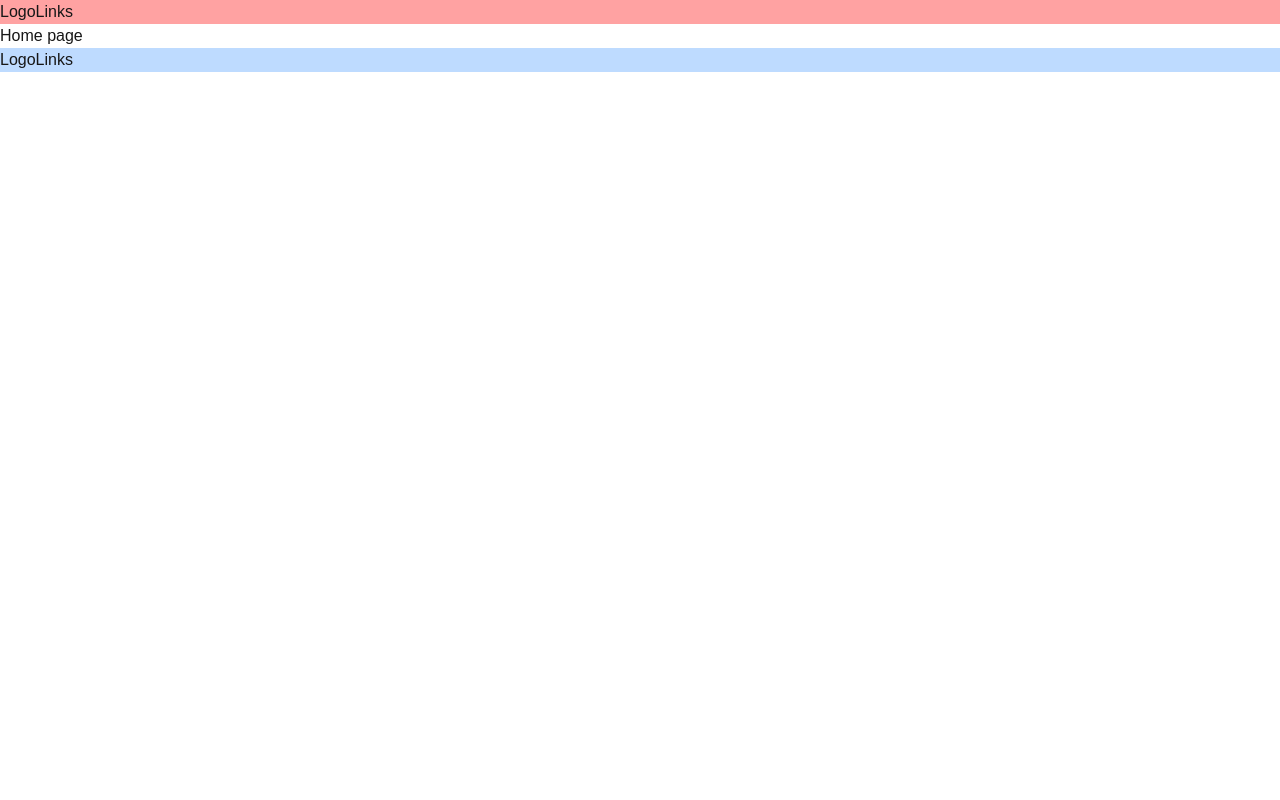
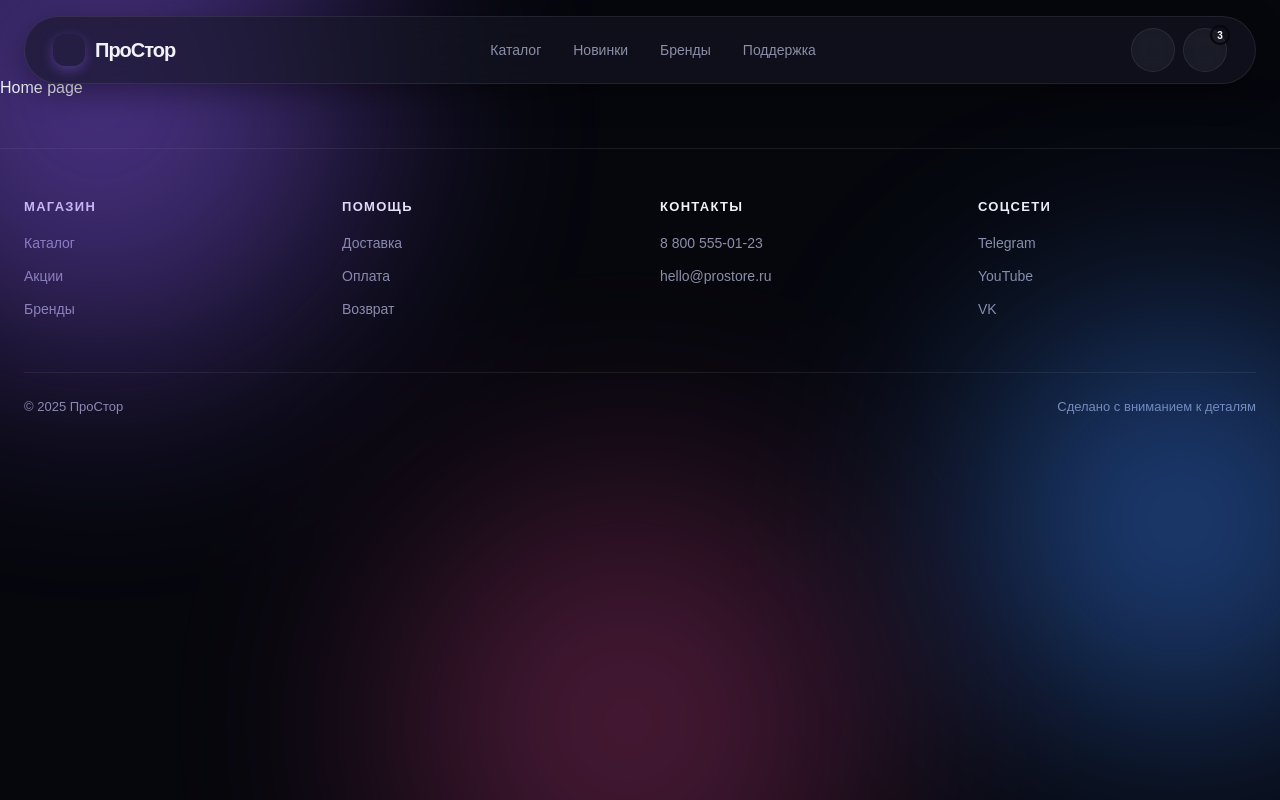
Before and after one commit to KarameLka-cloud/prostore, a Next.js app in the folder frontend/: page / in a window 1280 px wide. Built offline with nearby package versions, Linux system fonts and the light colour scheme.

Commit message:
Добавлен фон для основных страниц. Стилизованы header и footer

```diff
--- a/frontend/app/layout.tsx
+++ b/frontend/app/layout.tsx
@@ -19,6 +19,9 @@ export const metadata: Metadata = {
     "ПроСтор - Магазин игровых приставок! PlayStation, Nintendo, Oculus, Steam, Xbox",
   description:
     "Магазин игровых приставок! PlayStation, Nintendo, Oculus, Steam, Xbox",
+  icons: {
+    icon: "/favicon.ico",
+  },
 };
 
 export default function RootLayout({ children }: LayoutProps<"/">) {
@@ -27,9 +30,16 @@ export default function RootLayout({ children }: LayoutProps<"/">) {
       lang="ru"
       className={`${robotoSans.variable} ${robotoMono.variable} h-full antialiased`}
     >
-      <body>
+      <body className="relative">
+        {/* Background blobs */}
+        <div className="fixed inset-0 z-0 overflow-hidden pointer-events-none">
+          <div className="absolute rounded-full blur-[120px] opacity-50 w-125 h-125 bg-[#8b5cf6] -top-37.5 -left-37.5" />
+          <div className="absolute rounded-full blur-[120px] opacity-50 w-100 h-100 bg-[#3b82f6] top-80 -right-25" />
+          <div className="absolute rounded-full blur-[120px] opacity-30 w-114 h-114 bg-[#ec4899] -bottom-37.5 left-100" />
+        </div>
+
         <Header />
-        {children}
+        <main className="relative z-10 mx-auto max-w-7xl">{children}</main>
         <Footer />
       </body>
     </html>
--- a/frontend/src/app/styles/globals.css
+++ b/frontend/src/app/styles/globals.css
@@ -1,8 +1,16 @@
 @import "tailwindcss";
 
 :root {
-  --background: #ffffff;
-  --foreground: #171717;
+  --background: #06070d;
+  --foreground: #f0f2f8;
+  --glass: rgba(255, 255, 255, 0.04);
+  --glass-strong: rgba(255, 255, 255, 0.07);
+  --glass-border: rgba(255, 255, 255, 0.08);
+  --glass-border-hover: rgba(255, 255, 255, 0.18);
+  --violet: #8b5cf6;
+  --blue: #3b82f6;
+  --pink: #ec4899;
+  --muted: #8b8fa8;
 }
 
 @theme inline {
@@ -12,13 +20,6 @@
   --font-mono: var(--font-roboto-mono);
 }
 
-@media (prefers-color-scheme: dark) {
-  :root {
-    --background: #0a0a0a;
-    --foreground: #ededed;
-  }
-}
-
 body {
   background: var(--background);
   color: var(--foreground);
--- a/frontend/src/widgets/footer/ui/Footer.tsx
+++ b/frontend/src/widgets/footer/ui/Footer.tsx
@@ -1,8 +1,111 @@
+import Link from "next/link";
+
 export default function Footer() {
   return (
-    <footer className="bg-blue-200 flex">
-      <div>Logo</div>
-      <div>Links</div>
+    <footer className="border-t border-[rgba(255,255,255,0.08)] mt-12">
+      <div className="mx-auto max-w-7xl px-6 py-12">
+        <div className="grid grid-cols-2 md:grid-cols-4 gap-10">
+          {/* Магазин */}
+          <div>
+            <h5 className="text-[13px] font-bold text-[#f0f2f8] mb-4 uppercase tracking-widest">
+              Магазин
+            </h5>
+            <Link
+              href="/catalog"
+              className="block text-[#8b8fa8] no-underline text-[14px] mb-3 transition-colors duration-200 hover:text-[#f0f2f8]"
+            >
+              Каталог
+            </Link>
+            <Link
+              href="/sale"
+              className="block text-[#8b8fa8] no-underline text-[14px] mb-3 transition-colors duration-200 hover:text-[#f0f2f8]"
+            >
+              Акции
+            </Link>
+            <Link
+              href="/brands"
+              className="block text-[#8b8fa8] no-underline text-[14px] mb-3 transition-colors duration-200 hover:text-[#f0f2f8]"
+            >
+              Бренды
+            </Link>
+          </div>
+
+          {/* Помощь */}
+          <div>
+            <h5 className="text-[13px] font-bold text-[#f0f2f8] mb-4 uppercase tracking-widest">
+              Помощь
+            </h5>
+            <Link
+              href="/delivery"
+              className="block text-[#8b8fa8] no-underline text-[14px] mb-3 transition-colors duration-200 hover:text-[#f0f2f8]"
+            >
+              Доставка
+            </Link>
+            <Link
+              href="/payment"
+              className="block text-[#8b8fa8] no-underline text-[14px] mb-3 transition-colors duration-200 hover:text-[#f0f2f8]"
+            >
+              Оплата
+            </Link>
+            <Link
+              href="/returns"
+              className="block text-[#8b8fa8] no-underline text-[14px] mb-3 transition-colors duration-200 hover:text-[#f0f2f8]"
+            >
+              Возврат
+            </Link>
+          </div>
+
+          {/* Контакты */}
+          <div>
+            <h5 className="text-[13px] font-bold text-[#f0f2f8] mb-4 uppercase tracking-widest">
+              Контакты
+            </h5>
+            <a
+              href="tel:88005550123"
+              className="block text-[#8b8fa8] no-underline text-[14px] mb-3 transition-colors duration-200 hover:text-[#f0f2f8]"
+            >
+              8 800 555-01-23
+            </a>
+            <a
+              href="mailto:hello@prostore.ru"
+              className="block text-[#8b8fa8] no-underline text-[14px] mb-3 transition-colors duration-200 hover:text-[#f0f2f8]"
+            >
+              hello@prostore.ru
+            </a>
+          </div>
+
+          {/* Соцсети */}
+          <div>
+            <h5 className="text-[13px] font-bold text-[#f0f2f8] mb-4 uppercase tracking-widest">
+              Соцсети
+            </h5>
+            <a
+              href="#"
+              className="block text-[#8b8fa8] no-underline text-[14px] mb-3 transition-colors duration-200 hover:text-[#f0f2f8]"
+            >
+              Telegram
+            </a>
+            <a
+              href="#"
+              className="block text-[#8b8fa8] no-underline text-[14px] mb-3 transition-colors duration-200 hover:text-[#f0f2f8]"
+            >
+              YouTube
+            </a>
+            <a
+              href="#"
+              className="block text-[#8b8fa8] no-underline text-[14px] mb-3 transition-colors duration-200 hover:text-[#f0f2f8]"
+            >
+              VK
+            </a>
+          </div>
+        </div>
+
+        {/* Bottom */}
+        <div className="mt-10 pt-6 border-t border-[rgba(255,255,255,0.08)] flex flex-wrap justify-between gap-3 text-[#8b8fa8] text-[13px]">
+          <span>© 2025 ПроСтор</span>
+          <span>Сделано с вниманием к деталям</span>
+        </div>
+      </div>
     </footer>
   );
 }
--- a/frontend/src/widgets/header/ui/Header.tsx
+++ b/frontend/src/widgets/header/ui/Header.tsx
@@ -1,8 +1,61 @@
+import Link from "next/link";
+
 export default function Header() {
   return (
-    <header className="bg-red-300 flex">
-      <div>Logo</div>
-      <div>Links</div>
+    <header className="sticky top-4 z-50 px-6 mb-2">
+      <div className="mx-auto max-w-7xl rounded-full bg-[rgba(20,22,35,0.6)] backdrop-blur-xl border border-[rgba(255,255,255,0.08)] px-7 py-3 flex items-center justify-between h-17 shadow-[0_8px_32px_rgba(0,0,0,0.4)]">
+        {/* Logo */}
+        <Link
+          href="/"
+          className="font-extrabold text-[15px] md:text-[17px] lg:text-[20px] tracking-tighter text-[#f0f2f8] flex items-center gap-2.5 no-underline"
+        >
+          <span className="w-8 h-8 rounded-xl bg-liner-to-br from-[#8b5cf6] to-[#ec4899] flex items-center justify-center text-white text-xs shadow-[0_4px_12px_rgba(139,92,246,0.4)]">
+            <i className="fas fa-wave-square"></i>
+          </span>
+          <span className="hidden sm:inline">ПроСтор</span>
+        </Link>
+
+        {/* Navigation */}
+        <nav className="hidden md:flex gap-8">
+          <Link
+            href="/catalog"
+            className="text-[#8b8fa8] no-underline text-[14px] font-medium transition-colors duration-200 hover:text-[#f0f2f8]"
+          >
+            Каталог
+          </Link>
+          <Link
+            href="/new"
+            className="text-[#8b8fa8] no-underline text-[14px] font-medium transition-colors duration-200 hover:text-[#f0f2f8]"
+          >
+            Новинки
+          </Link>
+          <Link
+            href="/brands"
+            className="text-[#8b8fa8] no-underline text-[14px] font-medium transition-colors duration-200 hover:text-[#f0f2f8]"
+          >
+            Бренды
+          </Link>
+          <Link
+            href="/support"
+            className="text-[#8b8fa8] no-underline text-[14px] font-medium transition-colors duration-200 hover:text-[#f0f2f8]"
+          >
+            Поддержка
+          </Link>
+        </nav>
+
+        {/* Actions */}
+        <div className="flex gap-2">
+          <button className="bg-[rgba(255,255,255,0.04)] border border-[rgba(255,255,255,0.08)] w-11 h-11 rounded-full text-[#f0f2f8] cursor-pointer flex items-center justify-center transition-all duration-200 hover:bg-[rgba(255,255,255,0.07)] hover:border-[rgba(255,255,255,0.18)] hover:scale-105 backdrop-blur-sm relative">
+            <i className="fas fa-search text-sm"></i>
+          </button>
+          <button className="bg-[rgba(255,255,255,0.04)] border border-[rgba(255,255,255,0.08)] w-11 h-11 rounded-full text-[#f0f2f8] cursor-pointer flex items-center justify-center transition-all duration-200 hover:bg-[rgba(255,255,255,0.07)] hover:border-[rgba(255,255,255,0.18)] hover:scale-105 backdrop-blur-sm relative">
+            <i className="fas fa-shopping-bag text-sm"></i>
+            <span className="absolute -top-1 -right-1 bg-liner-to-br from-[#8b5cf6] to-[#ec4899] text-white text-[10px] font-bold w-5 h-5 rounded-full flex items-center justify-center border-2 border-[#06070d]">
+              3
+            </span>
+          </button>
+        </div>
+      </div>
     </header>
   );
 }
```
Also changed, not shown: 2 other files (tests, documents, lock files or other folders).
